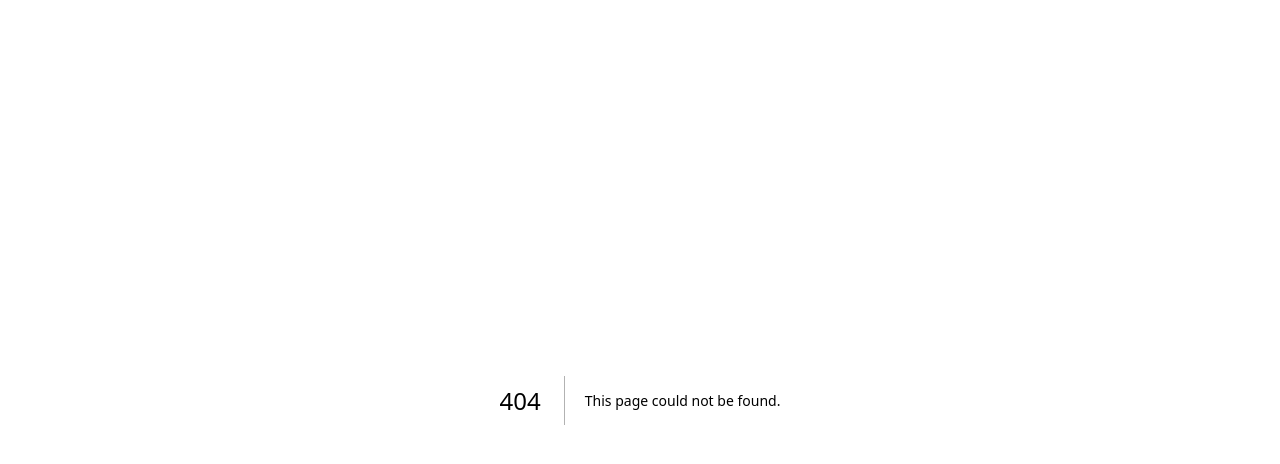
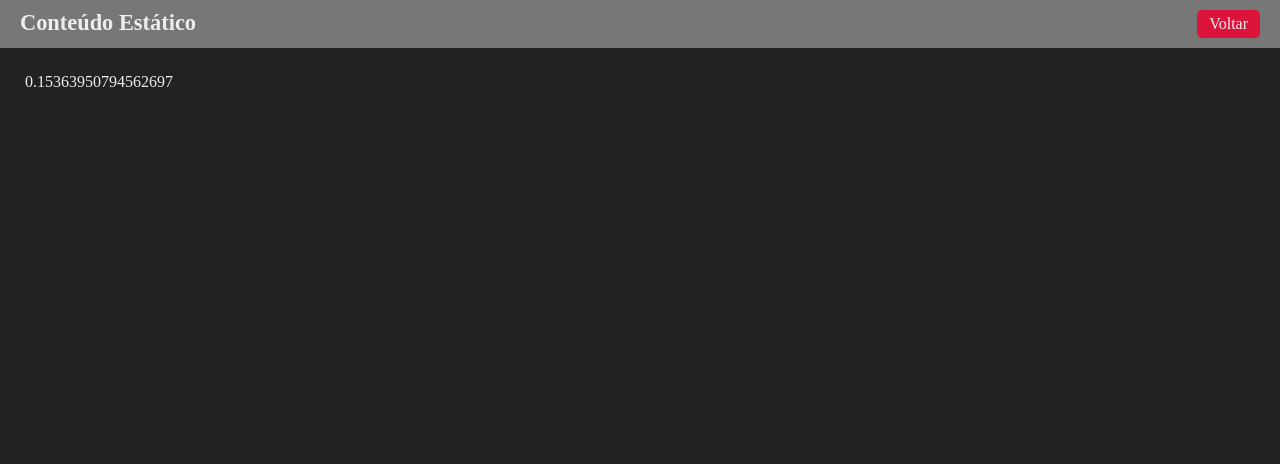
Before and after one commit to nickolss/Cursos, a Next.js app in the folder Udemy/desenvolvimento-web/nextjs/fundamentos/: page /dinamico in a window 1280 px wide. Before the commit this address had no page. Shown: the top 464 px of the page. Built offline with nearby package versions, Linux system fonts and the light colour scheme.

Commit message:
Adicionada aula 20-11-23 do curso de web moderno da Udemy

```diff
--- a/Udemy/desenvolvimento-web/nextjs/fundamentos/src/components/Navegador.jsx
+++ b/Udemy/desenvolvimento-web/nextjs/fundamentos/src/components/Navegador.jsx
@@ -3,7 +3,7 @@ import styles from "../styles/Navegador.module.css"
 
 function Navegador(props){
     return(
-        <Link href={props.link}>
+        <Link href={props.link} passHref>
             <div className={styles.navegador} style={{
                 backgroundColor: props.cor ?? '#1e90ff'
             }}>
--- /dev/null
+++ b/Udemy/desenvolvimento-web/nextjs/fundamentos/src/pages/dinamico.jsx
@@ -0,0 +1,21 @@
+import Layout from "@/components/Layout";
+
+export function getServerSideProps(){
+    return{
+        props:{
+            num: Math.random()
+        }
+    }
+}
+
+function Integracao1(props) {
+	return (
+		<Layout titulo="Conteúdo Estático">
+			<div>
+                {props.num}
+            </div>
+		</Layout>
+	);
+}
+
+export default Integracao1;
--- a/Udemy/desenvolvimento-web/nextjs/fundamentos/src/pages/index.jsx
+++ b/Udemy/desenvolvimento-web/nextjs/fundamentos/src/pages/index.jsx
@@ -18,6 +18,8 @@ function Home() {
 			<Navegador link="/estado" texto="Componente com Estado" cor="#88AA00"/>
 			<Navegador link="/estado2" texto="Componente com Estado #2" cor="#FB1457"/>
 			<Navegador link="/integracao1" texto="Integração com API"/>
+			<Navegador link="/estatico" texto="Conteúdo Estático"/>
+			<Navegador link="/dinamico" texto="Conteúdo Dinâmico"/>
 		</div>
 	);
 }
```
Also changed, not shown: Udemy/desenvolvimento-web/nextjs/fundamentos/src/pages/estatico.jsx (added, +21 -0 lines).
